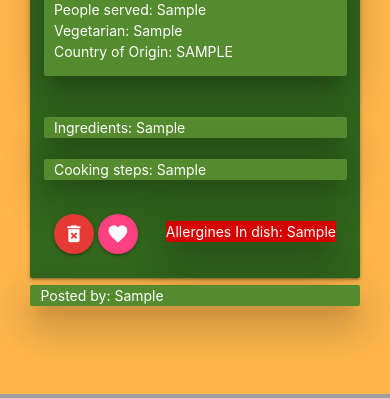
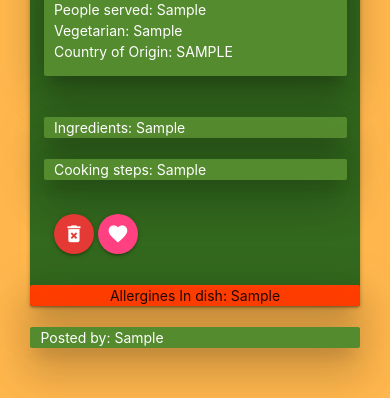
Before and after one commit to patrickoneill/paddys-recipe-app, a Flask app: template templates/thatRecipe.html in a window 390 px wide. Shown: the part 756-1154 px from the top of the page. Run offline with Flask 2, Linux system fonts and the light colour scheme; the template is opened without the code that fills it: most values are stand-ins (such as "Sample title", 1, 10 or a date in 2020); some libraries are stand-ins or nearby versions; grey boxes are pictures that could not be loaded.

Commit message:
fixed problem for mobile that the alergines wasnt looking right

```diff
--- a/templates/recipes.html
+++ b/templates/recipes.html
@@ -16,7 +16,7 @@
                             </ul>
                         </div>
                         <div class="card light-green darken-3 col s12 m4 right z-depth-5">
-                            <p>Subbmitted by: {{ recipes.recipe_user }}</p>
+                            <p>Posted by: {{ recipes.recipe_user }}</p>
                         </div>
                     </div>
                     <div class="row card light-green darken-3 z-depth-5">
--- a/templates/thatRecipe.html
+++ b/templates/thatRecipe.html
@@ -34,11 +34,13 @@
                     <a href="{{url_for('delete_recipe', task_id=task._id)}}" class="btn-floating red darken-1 waves-effect btn" role="button"><i class="material-icons">delete_forever</i></a>
                     <a href="#" class="btn-floating  waves-effect btn pink accent-2" role="button"><i class="material-icons">favorite</i></a>
 
-                    <span class="card red accent-4 z-depth-5 right">  Allergines In dish:  {{ task.dish_allergy }}
+                    <span
                     </span>
                 </p>
 
             </div>
+
+            <div class="card deep-orange accent-3 z-depth-5 center">  Allergines In dish:  {{ task.dish_allergy }}</div>
             <div class="card white-text light-green darken-3 z-depth-5 col s12 m3 left">
                 Posted by: {{ task.recipe_user }}
             </div>
```
